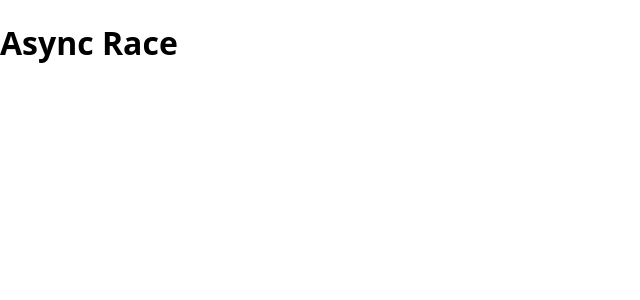
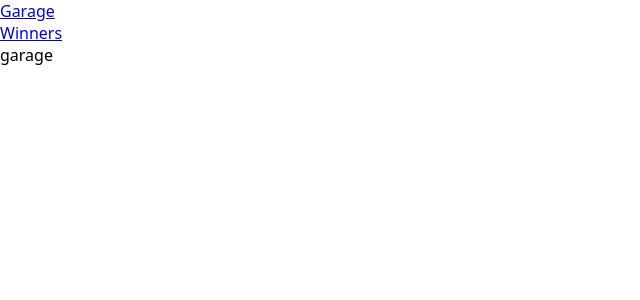
Before and after one commit to sierra9999/async-race, a React (Vite) app: page / in a window 1280 px wide. Shown: the top 300 px of the page, without its empty margins (0-640 px from the left). Built offline with nearby package versions, Linux system fonts and the light colour scheme.

Commit message:
feat: add react router with nav tabs and page views

```diff
--- a/src/App.tsx
+++ b/src/App.tsx
@@ -1,5 +1,19 @@
+import { Route, Routes } from 'react-router-dom';
+import { ROUTES } from './constants/constants';
+import NavTabs from './ui/NavTabs/NavTabs';
+import GaragePage from './features/garage/GaragePage';
+import WinnersPage from './features/winners/WinnersPage';
+
 function App() {
-  return <h1>Async Race</h1>;
+  return (
+    <>
+      <NavTabs />
+      <Routes>
+        <Route path={ROUTES.GARAGE} element={<GaragePage />} />
+        <Route path={ROUTES.WINNERS} element={<WinnersPage />} />
+      </Routes>
+    </>
+  );
 }
 
 export default App;
--- /dev/null
+++ b/src/features/garage/GaragePage.tsx
@@ -0,0 +1,5 @@
+function GaragePage() {
+  return <div>garage</div>;
+}
+
+export default GaragePage;
--- /dev/null
+++ b/src/features/winners/WinnersPage.tsx
@@ -0,0 +1,5 @@
+function WinnersPage() {
+  return <div>winners</div>;
+}
+
+export default WinnersPage;
--- a/src/main.tsx
+++ b/src/main.tsx
@@ -1,10 +1,13 @@
 import { StrictMode } from 'react';
 import { createRoot } from 'react-dom/client';
+import { BrowserRouter } from 'react-router-dom';
 import '@/index.css';
-import App from '@/App';
+import App from './App';
 
 createRoot(document.getElementById('root')!).render(
   <StrictMode>
-    <App />
+    <BrowserRouter>
+      <App />
+    </BrowserRouter>
   </StrictMode>,
 );
--- /dev/null
+++ b/src/ui/NavTabs/NavTabs.module.css
@@ -0,0 +1,3 @@
+.link {
+  display: block;
+}
--- /dev/null
+++ b/src/ui/NavTabs/NavTabs.tsx
@@ -0,0 +1,18 @@
+import { NavLink } from 'react-router-dom';
+import { ROUTES } from '@/constants/constants';
+import styles from './NavTabs.module.css';
+
+function NavTabs() {
+  return (
+    <nav className={styles.nav}>
+      <NavLink to={ROUTES.GARAGE} end className={styles.link}>
+        Garage
+      </NavLink>
+      <NavLink to={ROUTES.WINNERS} className={styles.link}>
+        Winners
+      </NavLink>
+    </nav>
+  );
+}
+
+export default NavTabs;
```
Also changed, not shown: .eslintrc.cjs, src/constants/constants.ts (renamed from src/constants.ts).
